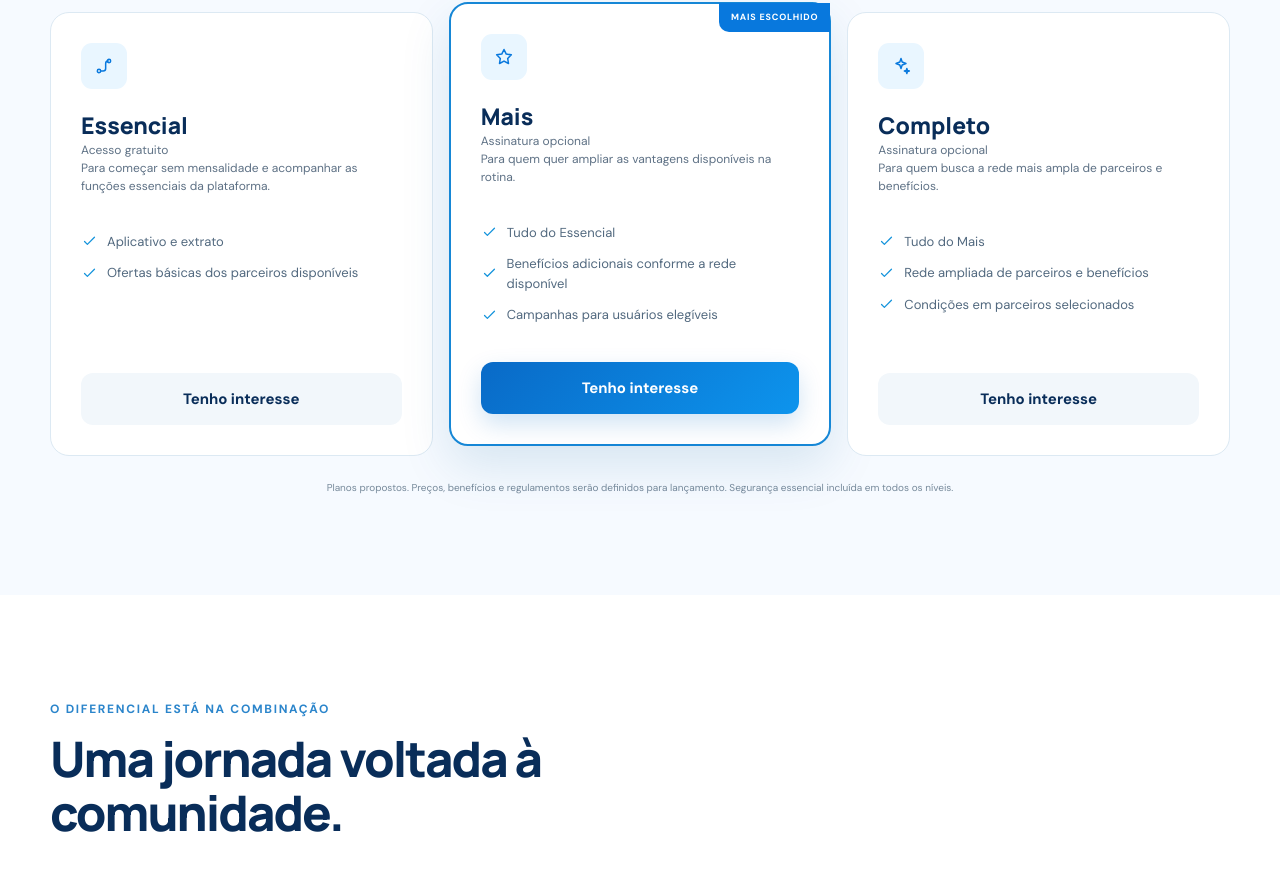
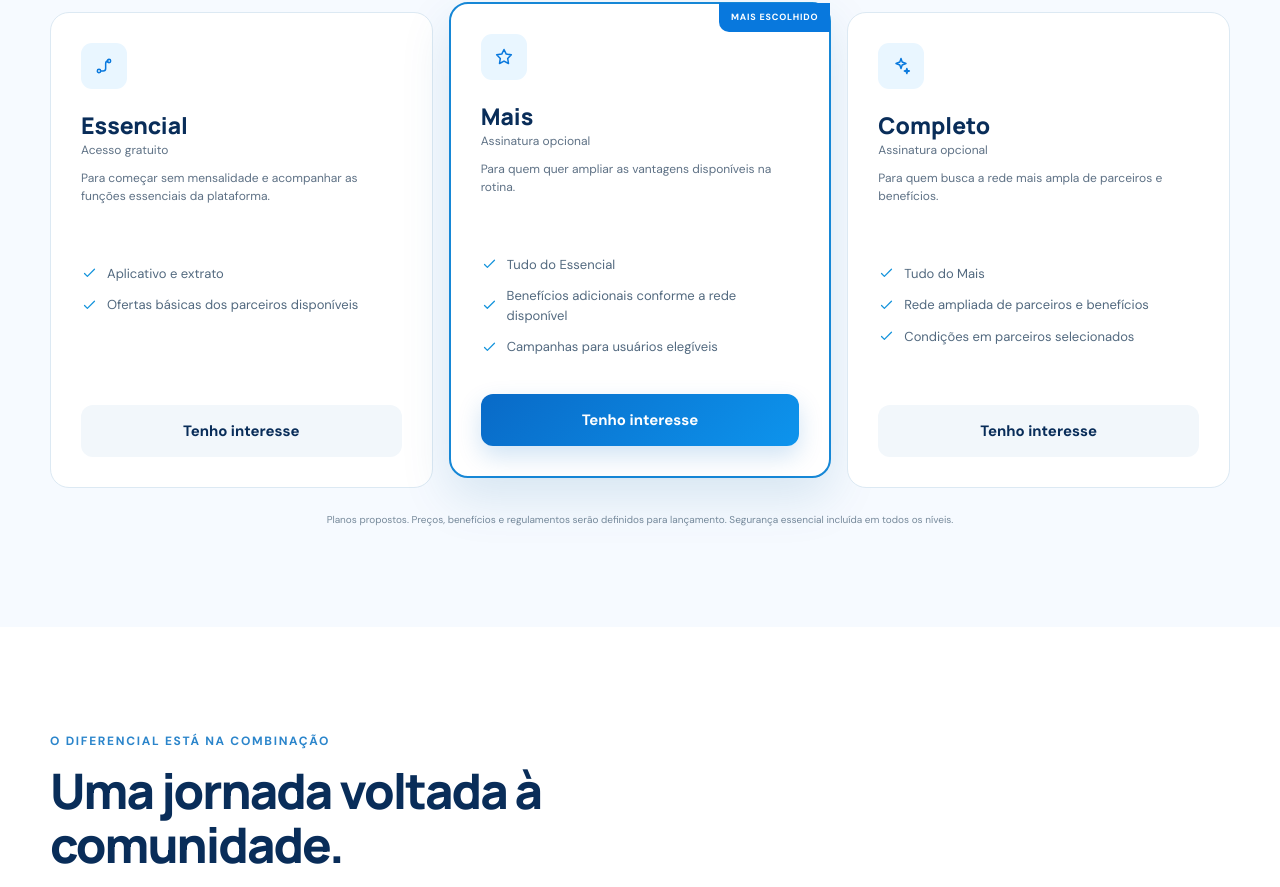
Before and after one commit to leoozzyZL/ProjetoLevaNS, a React (Vite) app: page / in a window 1280 px wide. Shown: the part 4403-5290 px from the top of the page. Built offline with nearby package versions, Linux system fonts and the light colour scheme; no server answers.

Commit message:
Adicionar explicações aos planos
Added styles for plan description including color, font size, line height, margin, and minimum height.

```diff
--- a/src/index.css
+++ b/src/index.css
@@ -1092,6 +1092,13 @@
   color: var(--muted);
   font-size: 12px;
 }
+.plan-description {
+  color: #52697f;
+  font-size: 13px;
+  line-height: 1.5;
+  margin-top: 10px;
+  min-height: 58px;
+}
 .plan-card ul {
   flex: 1;
   margin: 25px 0;
```
